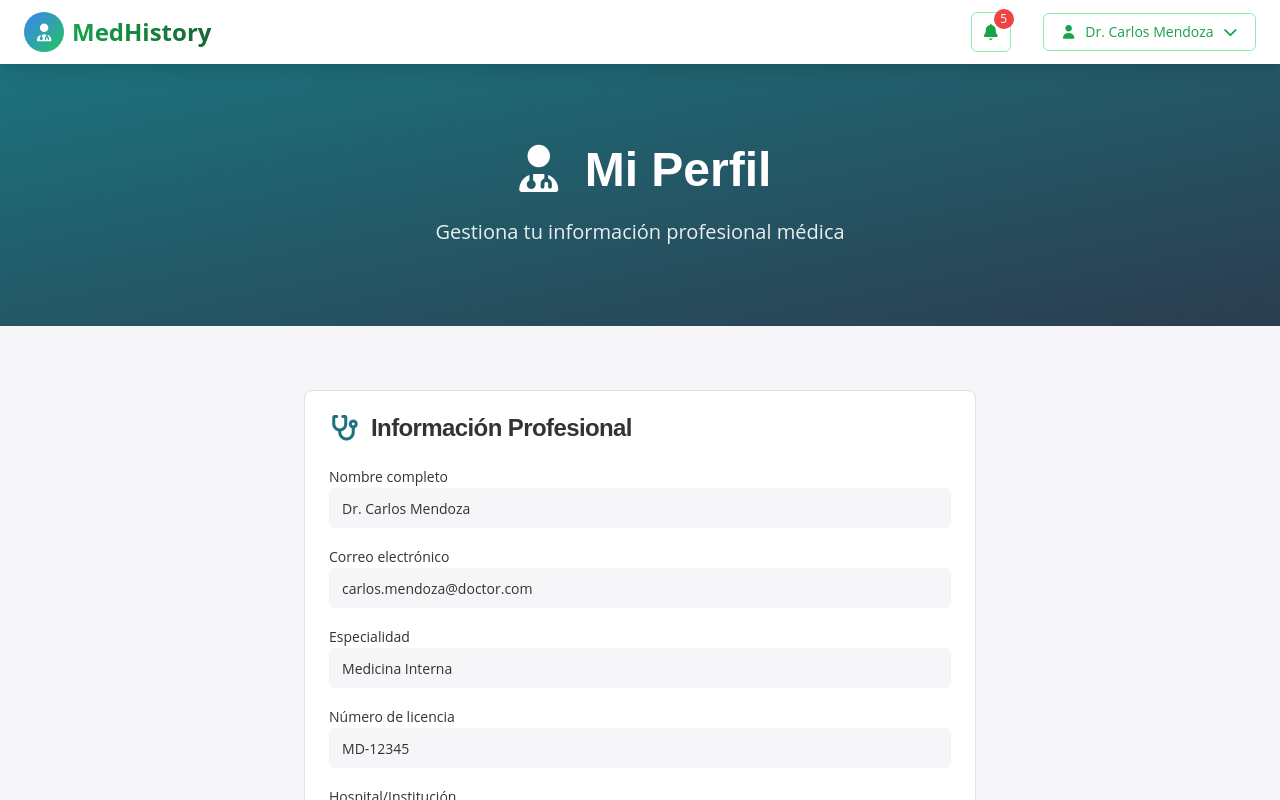
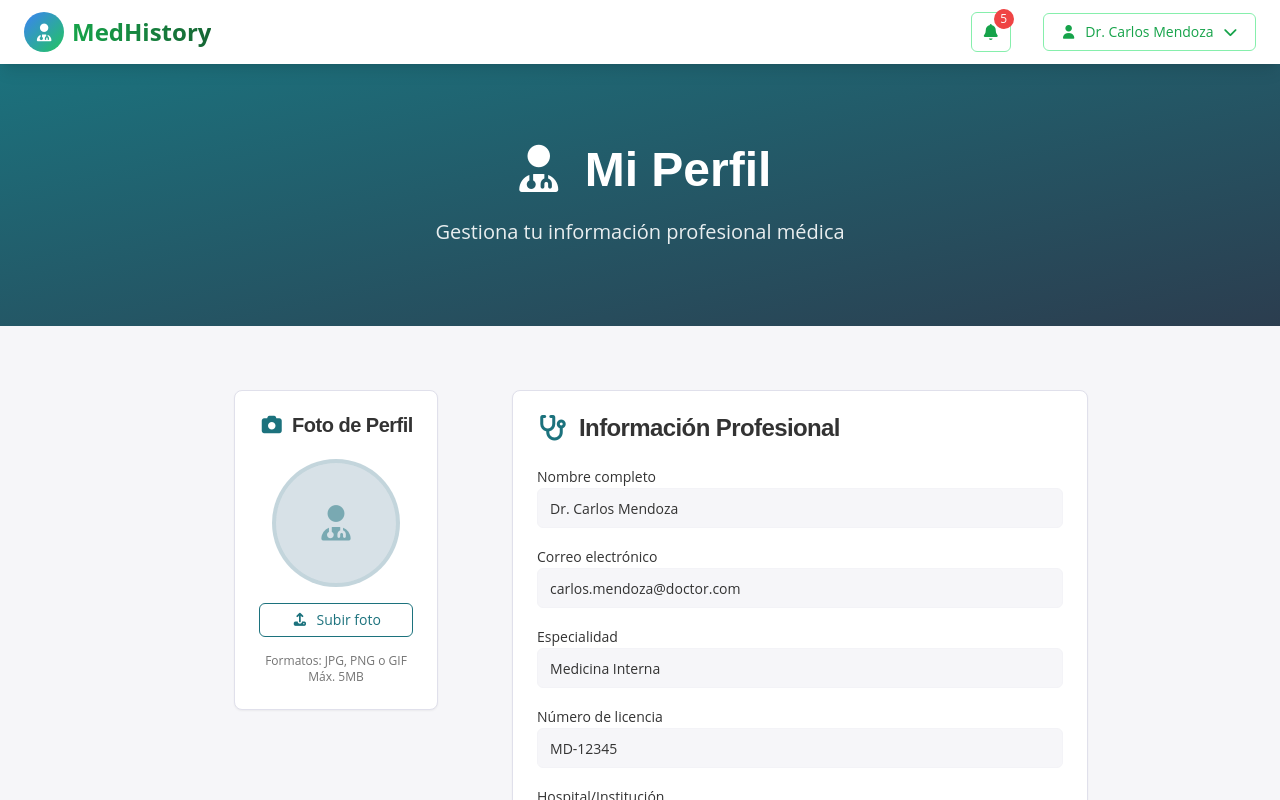
Before and after one commit to RudyDanielPro/MedHistory, a React (Vite) app: page /doctor/profile in a window 1280 px wide. Shown: the top 800 px of the page. Built offline with nearby package versions, Linux system fonts and the light colour scheme.

Commit message:
Implementadas foto de perfiles

```diff
--- a/src/Components/Header.jsx
+++ b/src/Components/Header.jsx
@@ -149,7 +149,7 @@ export const Header = ({
           {/* Mobile Menu Button */}
           <button
             ref={buttonRef}
-            className="flex items-center justify-center w-10 h-10 text-white transition-colors rounded-md md:hidden hover:bg-green-700"
+            className="flex items-center justify-center w-10 h-10 text-white transition-colors rounded-md md:hidden bg-gradient-to-r from-green-600 to-green-800"
             onClick={() => setIsMenuOpen(!isMenuOpen)}
             aria-label="Abrir menú"
           >
--- a/src/Pages/DoctorProfile.jsx
+++ b/src/Pages/DoctorProfile.jsx
@@ -1,4 +1,4 @@
-import { useState, cloneElement, Children } from "react";
+import { useState, cloneElement, Children, useRef, useEffect } from "react";
 import { Header } from "../Components/Header";
 import { Footer } from "../Components/Footer";
 import { useNavigate } from "react-router-dom";
@@ -7,6 +7,22 @@ export function DoctorProfile () {
   const navigate = useNavigate();
   const [userName] = useState("Dr. Carlos Mendoza");
   const [notificationCount] = useState(5);
+  const fileInputRef = useRef(null);
+
+  // Estado para la foto de perfil - Cargar desde localStorage si existe
+  const [profileImage, setProfileImage] = useState(() => {
+    const savedImage = localStorage.getItem('doctorProfileImage');
+    return savedImage || null;
+  });
+
+  // Efecto para guardar la imagen cuando cambie
+  useEffect(() => {
+    if (profileImage) {
+      localStorage.setItem('doctorProfileImage', profileImage);
+    } else {
+      localStorage.removeItem('doctorProfileImage');
+    }
+  }, [profileImage]);
 
   const handleLogout = () => {
     navigate("/");
@@ -20,6 +36,29 @@ export function DoctorProfile () {
     hospital: "Hospital Nacional",
     phone: "+53 5555-9876"
   });
+
+  // Función para manejar la selección de imagen
+  const handleImageChange = (event) => {
+    const file = event.target.files[0];
+    if (file) {
+      // Validar tamaño del archivo (máximo 5MB)
+      if (file.size > 5 * 1024 * 1024) {
+        alert('La imagen es demasiado grande. Máximo 5MB permitido.');
+        return;
+      }
+
+      const reader = new FileReader();
+      reader.onload = (e) => {
+        setProfileImage(e.target.result);
+      };
+      reader.readAsDataURL(file);
+    }
+  };
+
+  // Función para activar el input file al hacer clic en el círculo
+  const handleCircleClick = () => {
+    fileInputRef.current.click();
+  };
 
   // Componente Button
   const Button = ({
@@ -157,7 +196,85 @@ export function DoctorProfile () {
 
       <section className="py-16 bg-background">
         <div className="container mx-auto px-4">
-          <div className="max-w-2xl mx-auto">
+          <div className="max-w-4xl mx-auto flex flex-col md:flex-row gap-8">
+
+            {/* Sección de Foto de Perfil */}
+            <div className="md:w-1/3 flex flex-col items-center">
+              <Card className="medical-card">
+                <CardHeader>
+                  <CardTitle className="text-xl text-foreground text-center">
+                    <i className="fas fa-camera mr-2 text-primary"></i>
+                    Foto de Perfil
+                  </CardTitle>
+                </CardHeader>
+                <CardContent className="flex flex-col items-center space-y-4">
+                  <div
+                    className="relative w-32 h-32 rounded-full bg-muted cursor-pointer overflow-hidden border-4 border-primary/20 hover:border-primary/40 transition-colors"
+                    onClick={handleCircleClick}
+                  >
+                    {profileImage ? (
+                      <img
+                        src={profileImage}
+                        alt="Foto de perfil"
+                        className="w-full h-full object-cover"
+                      />
+                    ) : (
+                      <div className="w-full h-full flex items-center justify-center bg-primary/10">
+                        <i className="fas fa-user-md text-4xl text-primary/50"></i>
+                      </div>
+                    )}
+
+                    {/* Overlay para indicar que es clickeable */}
+                    <div className="absolute inset-0 bg-black/0 hover:bg-black/20 flex items-center justify-center transition-colors">
+                      <i className="fas fa-camera text-white text-xl opacity-0 hover:opacity-100 transition-opacity"></i>
+                    </div>
+                  </div>
+
+                  <input
+                    type="file"
+                    ref={fileInputRef}
+                    onChange={handleImageChange}
+                    accept="image/*"
+                    className="hidden"
+                  />
+
+                  <Button
+                    variant="outline"
+                    size="sm"
+                    onClick={handleCircleClick}
+                    className="w-full"
+                  >
+                    <i className="fas fa-upload mr-2"></i>
+                    {profileImage ? 'Cambiar foto' : 'Subir foto'}
+                  </Button>
+
+                  {profileImage && (
+                    <Button
+                      variant="destructive"
+                      size="sm"
+                      onClick={() => {
+                        if (window.confirm('¿Estás seguro de que quieres eliminar tu foto de perfil?')) {
+                          setProfileImage(null);
+                        }
+                      }}
+                      className="w-full"
+                    >
+                      <i className="fas fa-trash mr-2"></i>
+                      Eliminar foto
+                    </Button>
+                  )}
+
+                  <p className="text-xs text-muted-foreground text-center">
+                    Formatos: JPG, PNG o GIF
+                    <br />
+                    Máx. 5MB
+                  </p>
+                </CardContent>
+              </Card>
+            </div>
+
+            {/* Sección de Datos del Perfil */}
+            <div className="md:w-2/3">
               <Card className="medical-card">
                 <CardHeader>
                   <CardTitle className="text-2xl text-foreground">
@@ -221,12 +338,15 @@ export function DoctorProfile () {
                 </CardContent>
               </Card>
             </div>
+
+          </div>
         </div>
       </section>
 
       <Footer
         isAuthenticated={true}
-      isStudent = {false} />
+        isStudent={false}
+      />
     </div>
   );
 };
--- a/src/Pages/StudentProfile.jsx
+++ b/src/Pages/StudentProfile.jsx
@@ -1,4 +1,4 @@
-import { useState, cloneElement, Children } from "react";
+import { useState, cloneElement, Children, useRef } from "react";
 import { Header } from "../Components/Header";
 import { Footer } from "../Components/Footer";
 import { useNavigate } from "react-router-dom";
@@ -7,6 +7,10 @@ export function StudentProfile () {
   const navigate = useNavigate();
   const [userName] = useState("Juan Pérez");
   const [notificationCount] = useState(3);
+  const fileInputRef = useRef(null);
+
+  // Estado para la foto de perfil
+  const [profileImage, setProfileImage] = useState(null);
 
   const handleLogout = () => {
     navigate("/");
@@ -19,6 +23,23 @@ export function StudentProfile () {
     year: "4to año",
     phone: "+53 5555-1234"
   });
+
+  // Función para manejar la selección de imagen
+  const handleImageChange = (event) => {
+    const file = event.target.files[0];
+    if (file) {
+      const reader = new FileReader();
+      reader.onload = (e) => {
+        setProfileImage(e.target.result);
+      };
+      reader.readAsDataURL(file);
+    }
+  };
+
+  // Función para activar el input file al hacer clic en el círculo
+  const handleCircleClick = () => {
+    fileInputRef.current.click();
+  };
 
   // Componente Button
   const Button = ({
@@ -156,7 +177,85 @@ export function StudentProfile () {
 
       <section className="py-16 bg-background">
         <div className="container mx-auto px-4">
-          <div className="max-w-2xl mx-auto">
+          <div className="max-w-4xl mx-auto flex flex-col md:flex-row gap-8">
+
+            {/* Sección de Foto de Perfil */}
+            <div className="md:w-1/3 flex flex-col items-center">
+              <Card className="medical-card">
+                <CardHeader>
+                  <CardTitle className="text-xl text-foreground text-center">
+                    <i className="fas fa-camera mr-2 text-primary"></i>
+                    Foto de Perfil
+                  </CardTitle>
+                </CardHeader>
+                <CardContent className="flex flex-col items-center space-y-4">
+                  <div
+                    className="relative w-32 h-32 rounded-full bg-muted cursor-pointer overflow-hidden border-4 border-primary/20 hover:border-primary/40 transition-colors"
+                    onClick={handleCircleClick}
+                  >
+                    {profileImage ? (
+                      <img
+                        src={profileImage}
+                        alt="Foto de perfil"
+                        className="w-full h-full object-cover"
+                      />
+                    ) : (
+                      <div className="w-full h-full flex items-center justify-center bg-primary/10">
+                        <i className="fas fa-user text-4xl text-primary/50"></i>
+                      </div>
+                    )}
+
+                    {/* Overlay para indicar que es clickeable */}
+                    <div className="absolute inset-0 bg-black/0 hover:bg-black/20 flex items-center justify-center transition-colors">
+                      <i className="fas fa-camera text-white text-xl opacity-0 hover:opacity-100 transition-opacity"></i>
+                    </div>
+                  </div>
+
+                  <input
+                    type="file"
+                    ref={fileInputRef}
+                    onChange={handleImageChange}
+                    accept="image/*"
+                    className="hidden"
+                  />
+
+                  <Button
+                    variant="outline"
+                    size="sm"
+                    onClick={handleCircleClick}
+                    className="w-full"
+                  >
+                    <i className="fas fa-upload mr-2"></i>
+                    Cambiar foto
+                  </Button>
+
+                  {profileImage && (
+                    <Button
+                      variant="destructive"
+                      size="sm"
+                      onClick={() => {
+                        if (window.confirm('¿Estás seguro de que quieres eliminar tu foto de perfil?')) {
+                          setProfileImage(null);
+                        }
+                      }}
+                      className="w-full"
+                    >
+                      <i className="fas fa-trash mr-2"></i>
+                      Eliminar foto
+                    </Button>
+                  )}
+
+                  <p className="text-xs text-muted-foreground text-center">
+                    Formatos: JPG, PNG o GIF
+                    <br />
+                    Máx. 5MB
+                  </p>
+                </CardContent>
+              </Card>
+            </div>
+
+            {/* Sección de Datos del Perfil */}
+            <div className="md:w-2/3">
               <Card className="medical-card">
                 <CardHeader>
                   <CardTitle className="text-2xl text-foreground">
@@ -212,12 +311,15 @@ export function StudentProfile () {
                 </CardContent>
               </Card>
             </div>
+
+          </div>
         </div>
       </section>
 
       <Footer
         isAuthenticated={true}
-      isStudent = {true} />
+        isStudent={true}
+      />
     </div>
   );
 };
```
Lines whose indentation alone changed are shown as unchanged.
